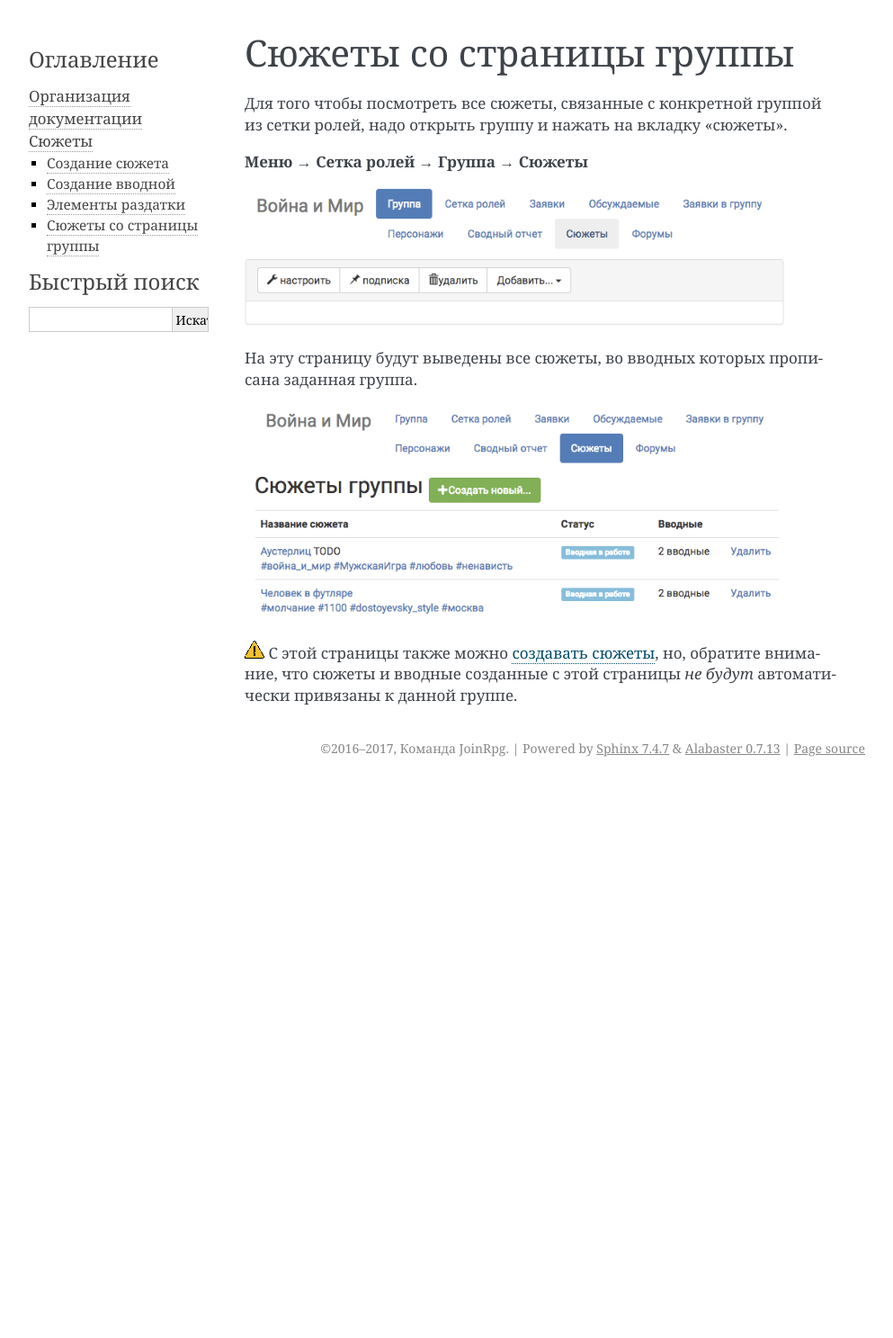
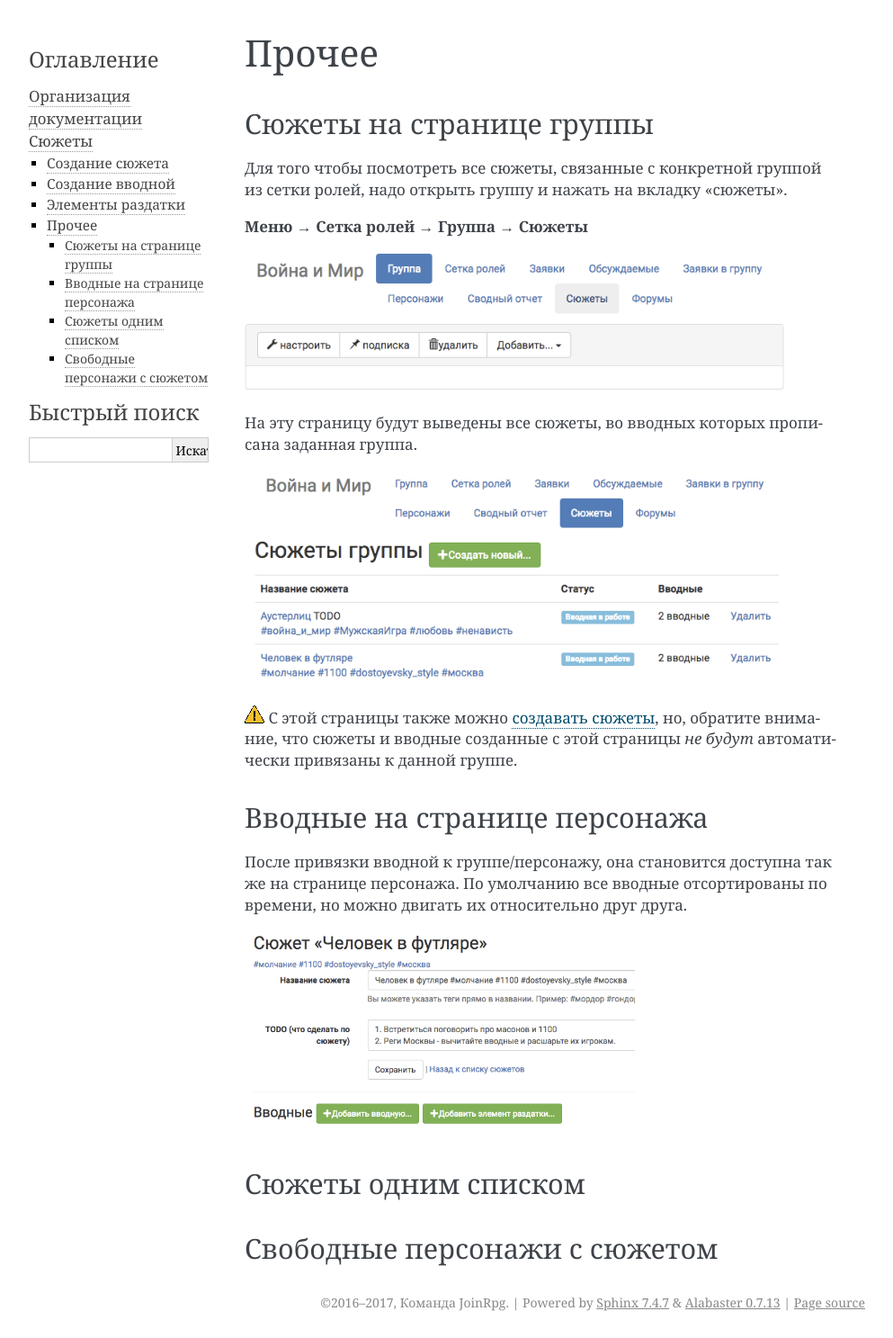
Before and after one commit to joinrpg/joinrpg-docs, a Sphinx documentation site: the page built from docs/plot/plot-on-group-page.md, in a window 1280 px wide. Shown: the whole page at 90% size, without its empty margins (148-1141 px from the left). Built offline with Sphinx 7.4.7, drawn with Linux system fonts in a browser that asks for light colours; before the commit the page ends 900 px from its top, so only the background shows below that.

Commit message:
Update plot-on-group-page.md

```diff
--- a/docs/plot/plot-on-group-page.md
+++ b/docs/plot/plot-on-group-page.md
@@ -1,4 +1,6 @@
-# Сюжеты со страницы группы
+# Прочее
+
+## Сюжеты на странице группы
 Для того чтобы посмотреть все сюжеты, связанные с конкретной группой из сетки ролей, надо открыть группу и нажать на вкладку «сюжеты».
 
 **Меню → Сетка ролей → Группа → Сюжеты**
@@ -10,3 +12,15 @@
 ![Сюжеты со страницы группы](plot-on-page-how.png)
 
 ![Сюжеты со страницы группы](attention.png) С этой страницы также можно [создавать сюжеты](http://docs.joinrpg.ru/ru/latest/plot/creating-plot.html), но, обратите внимание, что сюжеты и вводные созданные с этой страницы *не будут* автоматически привязаны к данной группе.
+
+## Вводные на странице персонажа
+После привязки вводной к группе/персонажу, она становится доступна так же на странице персонажа. По умолчанию все вводные отсортированы по времени, но можно двигать их относительно друг друга.
+
+![Создание вводной](creating-input.png)
+
+## Сюжеты одним списком
+
+
+
+
+## Свободные персонажи с сюжетом
```
